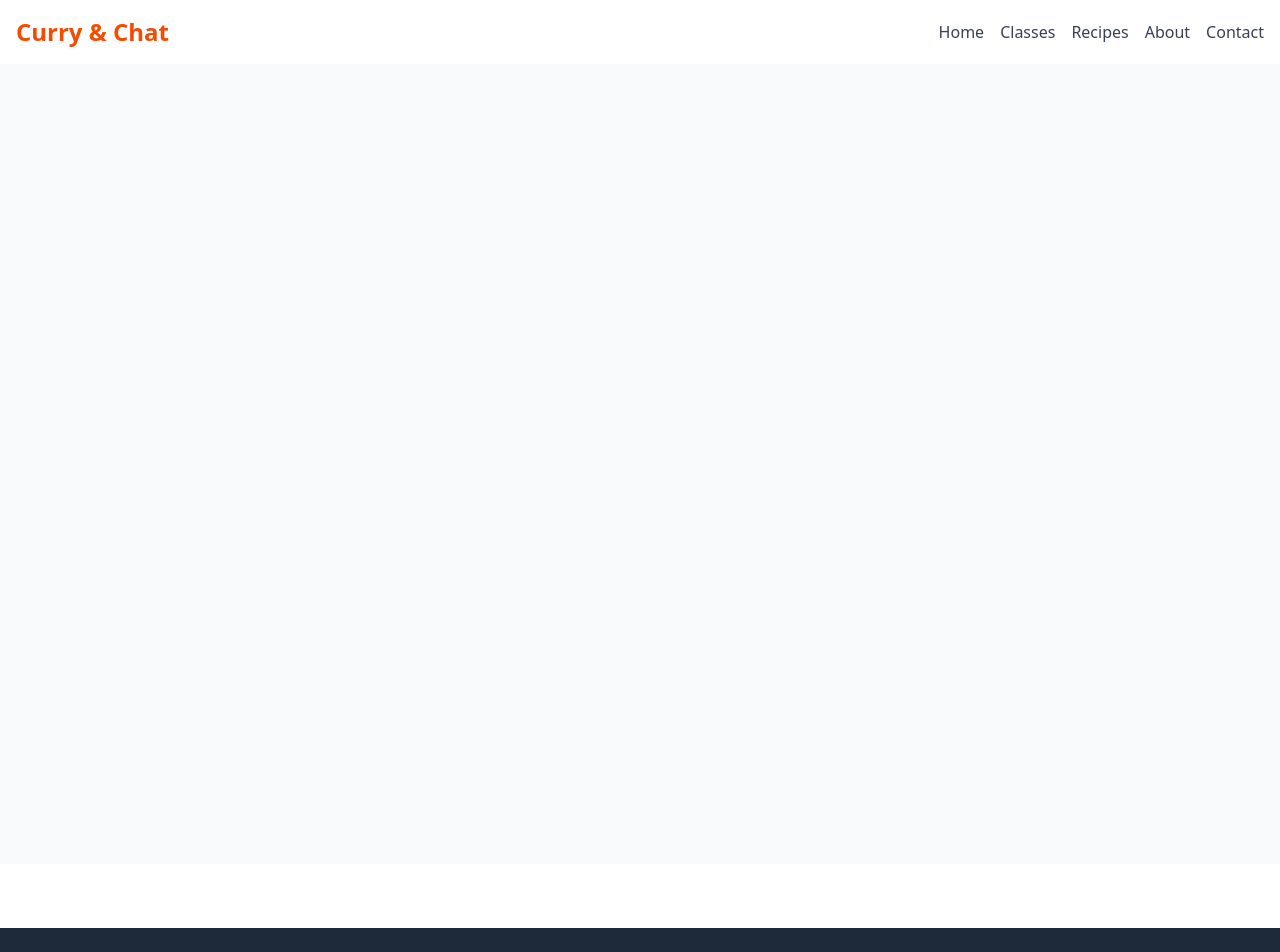
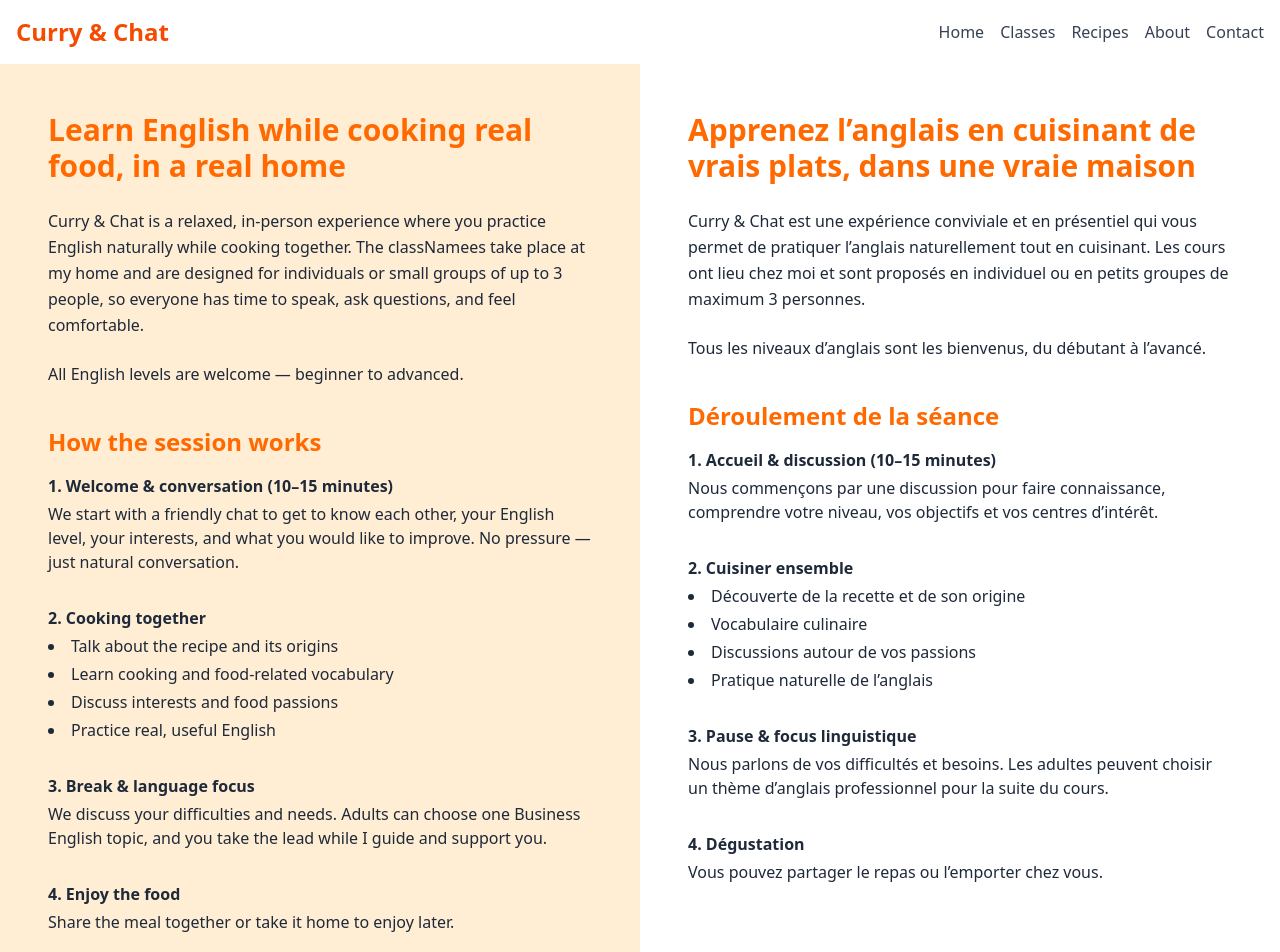
Before and after one commit to amritapathak89/curryandchat, a Next.js app: page /Classes in a window 1280 px wide. Shown: the top 952 px of the page. Built offline with nearby package versions, Linux system fonts and the light colour scheme.

Commit message:
create recipe page

```diff
--- a/src/app/(client-section)/Classes/page.tsx
+++ b/src/app/(client-section)/Classes/page.tsx
@@ -2,13 +2,109 @@
 import React from "react";
 
 const Classes = () => {
-  return (
+    return (
     <main className="min-h-screen bg-gray-50">
-      <section className="py-16">
-
-      </section>
+        <section className="min-h-screen flex flex-col md:flex-row">
+        <div className="md:w-1/2 bg-orange-100 px-6 py-12 md:px-12">
+            <h1 className="text-3xl font-semibold text-orange-500 mb-6">
+                Learn English while cooking real food, in a real home
+            </h1>
+            <p className="text-gray-800 mb-6 leading-relaxed">
+                Curry & Chat is a relaxed, in-person experience where you practice English naturally
+                while cooking together. The classNamees take place at my home and are designed for
+                individuals or small groups of up to 3 people, so everyone has time to speak,
+                ask questions, and feel comfortable.
+            </p>
+            <p className="text-gray-800 mb-10">
+                All English levels are welcome — beginner to advanced.
+            </p>
+            <h2 className="text-2xl font-semibold text-orange-500 mb-4">
+                How the session works
+            </h2>
+            <div className="space-y-8 text-gray-800">
+                <div>
+                    <h3 className="font-semibold mb-1">1. Welcome & conversation (10–15 minutes)</h3>
+                    <p>
+                        We start with a friendly chat to get to know each other, your English level,
+                        your interests, and what you would like to improve. No pressure — just
+                        natural conversation.
+                    </p>
+                </div>
+                <div>
+                    <h3 className="font-semibold mb-1">2. Cooking together</h3>
+                    <ul className="list-disc list-inside space-y-1">
+                        <li>Talk about the recipe and its origins</li>
+                        <li>Learn cooking and food-related vocabulary</li>
+                        <li>Discuss interests and food passions</li>
+                        <li>Practice real, useful English</li>
+                    </ul>
+                </div>
+                <div>
+                    <h3 className="font-semibold mb-1">3. Break & language focus</h3>
+                    <p>
+                        We discuss your difficulties and needs. Adults can choose one Business
+                        English topic, and you take the lead while I guide and support you.
+                    </p>
+                </div>
+                <div>
+                    <h3 className="font-semibold mb-1">4. Enjoy the food</h3>
+                    <p>
+                        Share the meal together or take it home to enjoy later.
+                    </p>
+                </div>
+            </div>
+        </div>
+        <div className="md:w-1/2 bg-white px-6 py-12 md:px-12">
+            <h1 className="text-3xl font-semibold text-orange-500 mb-6">
+                Apprenez l’anglais en cuisinant de vrais plats, dans une vraie maison
+            </h1>
+            <p className="text-gray-800 mb-6 leading-relaxed">
+                Curry & Chat est une expérience conviviale et en présentiel qui vous permet
+                de pratiquer l’anglais naturellement tout en cuisinant. Les cours ont lieu
+                chez moi et sont proposés en individuel ou en petits groupes de maximum
+                3 personnes.
+            </p>
+            <p className="text-gray-800 mb-10">
+                Tous les niveaux d’anglais sont les bienvenus, du débutant à l’avancé.
+            </p>
+            <h2 className="text-2xl font-semibold text-orange-500 mb-4">
+                Déroulement de la séance
+            </h2>
+            <div className="space-y-8 text-gray-800">
+                <div>
+                    <h3 className="font-semibold mb-1">1. Accueil & discussion (10–15 minutes)</h3>
+                    <p>
+                        Nous commençons par une discussion pour faire connaissance, comprendre
+                        votre niveau, vos objectifs et vos centres d’intérêt.
+                    </p>
+                </div>
+                <div>
+                    <h3 className="font-semibold mb-1">2. Cuisiner ensemble</h3>
+                    <ul className="list-disc list-inside space-y-1">
+                        <li>Découverte de la recette et de son origine</li>
+                        <li>Vocabulaire culinaire</li>
+                        <li>Discussions autour de vos passions</li>
+                        <li>Pratique naturelle de l’anglais</li>
+                    </ul>
+                </div>
+                <div>
+                    <h3 className="font-semibold mb-1">3. Pause & focus linguistique</h3>
+                    <p>
+                        Nous parlons de vos difficultés et besoins. Les adultes peuvent choisir
+                        un thème d’anglais professionnel pour la suite du cours.
+                    </p>
+                </div>
+                <div>
+                    <h3 className="font-semibold mb-1">4. Dégustation</h3>
+                    <p>
+                        Vous pouvez partager le repas ou l’emporter chez vous.
+                    </p>
+                </div>
+            </div>
+        </div>
+        </section>
     </main>
-  );
+    );
 };
 
 export default Classes;
--- a/src/app/(client-section)/Recipes/page.tsx
+++ b/src/app/(client-section)/Recipes/page.tsx
@@ -1,7 +1,107 @@
+"use client";
+import React from "react";
+import NextImage from "next/image";
+
 const Recipes = () => {
   return (
-    <main className="min-h-screen bg-gray-50">Recipes</main>
-  )
+    <main className="min-h-screen bg-gray-50">
+      Recipes
+      <div className="min-h-screen grid grid-cols-1 md:grid-cols-2">
+        <section className="bg-orange-100 p-8 md:p-12 space-y-8">
+          <h1 className="text-3xl font-semibold text-orange-500">Our Recipes & Dishes</h1>
+          <p className="text-black max-w-xl">
+            At Curry & Chat, cooking is a way to practice English naturally. We choose recipes together and focus on
+            conversation, culture, and real-life language.
+          </p>
+          <div className="w-full max-w-md h-56 bg-white rounded-xl shadow flex items-center justify-center">
+            <NextImage
+              width={200}
+              height={200}
+              src="/assets/butterchicken.jpg"
+              alt="Dish preview"
+              className="w-full h-full object-cover rounded-xl hidden"
+            />
+            <span className="text-gray-400">Image preview</span>
+          </div>
+          <div className="space-y-6">
+            <h2 className="text-2xl text-orange-500 font-medium">Starters</h2>
+            <div>
+              <h3 className="font-semibold text-black">Chicken Tikka</h3>
+              <p className="text-sm text-black">(Chicken, yogurt, ginger, garlic, spices)</p>
+              <p className="text-sm text-gray-700">Spice level: 🌶️🌶️</p>
+            </div>
+
+            <div>
+              <h3 className="font-semibold text-black">Paneer Tikka</h3>
+              <p className="text-sm text-black">(Paneer cheese, yogurt, spices)</p>
+              <p className="text-sm text-gray-700">Spice level: 🌶️🌶️</p>
+            </div>
+          </div>
+          <div className="space-y-6">
+            <h2 className="text-2xl text-orange-500 font-medium">Main Dishes</h2>
+
+            <div>
+              <h3 className="font-semibold text-black">Butter Chicken & Naan</h3>
+              <p className="text-sm text-black">(Chicken, tomato, butter, cream, spices)</p>
+              <p className="text-sm text-gray-700">Spice level: 🌶️🌶️</p>
+            </div>
+
+            <div>
+              <h3 className="font-semibold text-black">Vegetable Jalfrezi</h3>
+              <p className="text-sm text-black">(Mixed vegetables, tomato base)</p>
+              <p className="text-sm text-gray-700">Spice level: 🌶️🌶️</p>
+            </div>
+          </div>
+        </section>
+        <section className="bg-white p-8 md:p-12 space-y-8">
+          <h1 className="text-3xl font-semibold text-orange-500">Recettes & Plats</h1>
+          <p className="text-black max-w-xl">
+            Chez Curry & Chat, la cuisine est un moyen naturel de pratiquer l’anglais. Les recettes sont choisies
+            ensemble, dans une ambiance détendue et conviviale.
+          </p>
+          <div className="w-full max-w-md h-56 bg-orange-100 rounded-xl shadow flex items-center justify-center">
+            <NextImage
+              width={200}
+              height={200}
+              src="/assets/butterchicken.jpg"
+              alt="Aperçu du plat"
+              className="w-full h-full object-cover rounded-xl hidden"
+            />
+            <span className="text-gray-500">Aperçu de l’image</span>
+          </div>
+          <div className="space-y-6">
+            <h2 className="text-2xl text-orange-500 font-medium">Entrées</h2>
+
+            <div>
+              <h3 className="font-semibold text-black">Chicken Tikka</h3>
+              <p className="text-sm text-black">(Poulet, yaourt, gingembre, ail, épices)</p>
+              <p className="text-sm text-gray-700">Niveau d’épices : 🌶️🌶️</p>
+            </div>
+
+            <div>
+              <h3 className="font-semibold text-black">Paneer Tikka</h3>
+              <p className="text-sm text-black">(Fromage paneer, yaourt, épices)</p>
+              <p className="text-sm text-gray-700">Niveau d’épices : 🌶️🌶️</p>
+            </div>
+          </div>
+          <div className="space-y-6">
+            <h2 className="text-2xl text-orange-500 font-medium">Plats Principaux</h2>
+
+            <div>
+              <h3 className="font-semibold text-black">Butter Chicken & Naan</h3>
+              <p className="text-sm text-black">(Poulet, tomate, beurre, crème, épices)</p>
+              <p className="text-sm text-gray-700">Niveau d’épices : 🌶️🌶️</p>
+            </div>
+            <div>
+              <h3 className="font-semibold text-black">Légumes Jalfrezi</h3>
+              <p className="text-sm text-black">(Légumes variés, sauce tomate)</p>
+              <p className="text-sm text-gray-700">Niveau d’épices : 🌶️🌶️</p>
+            </div>
+          </div>
+        </section>
+      </div>
+    </main>
+  );
 }
 
 export default Recipes;
```
Also changed, not shown: src/app/assets/butterchicken.jpg (added).
